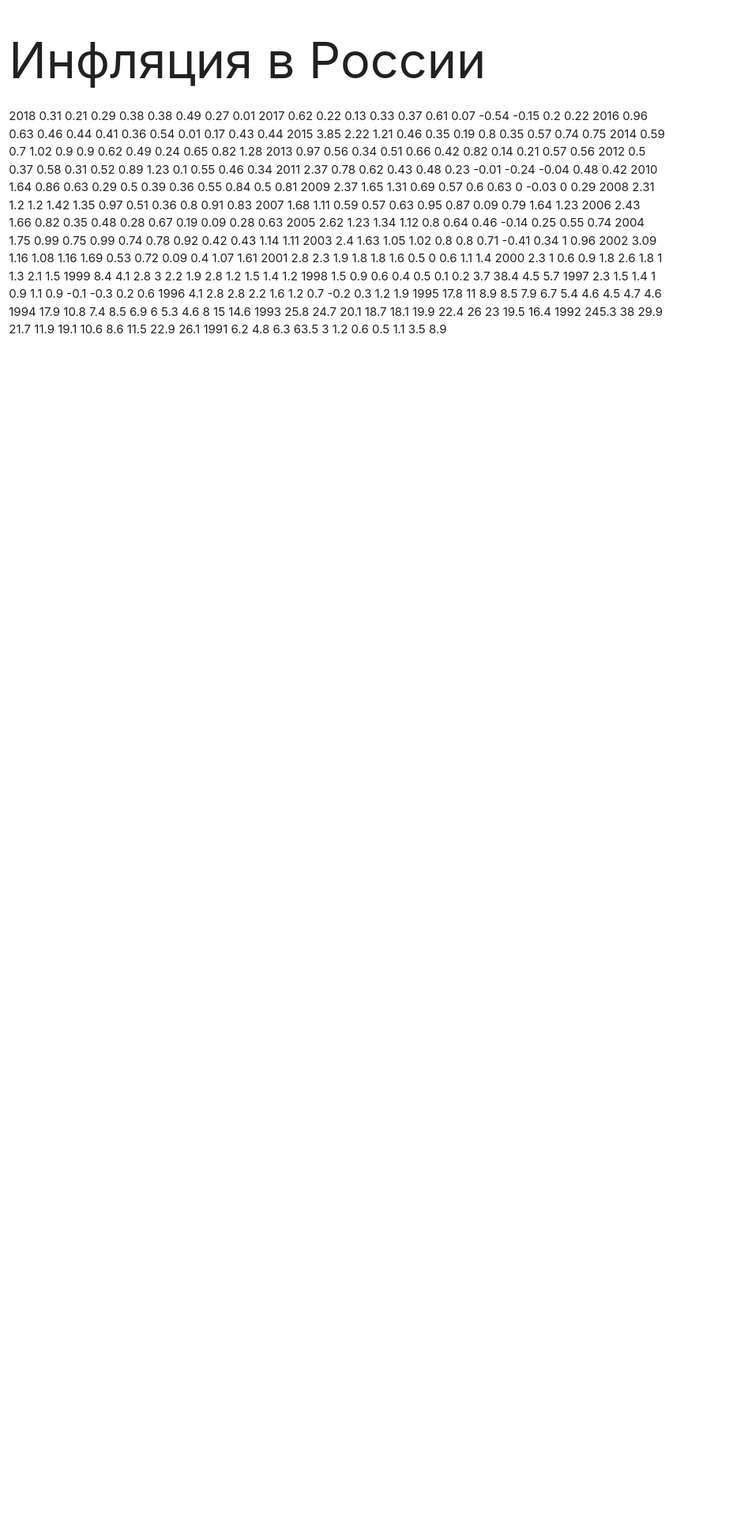
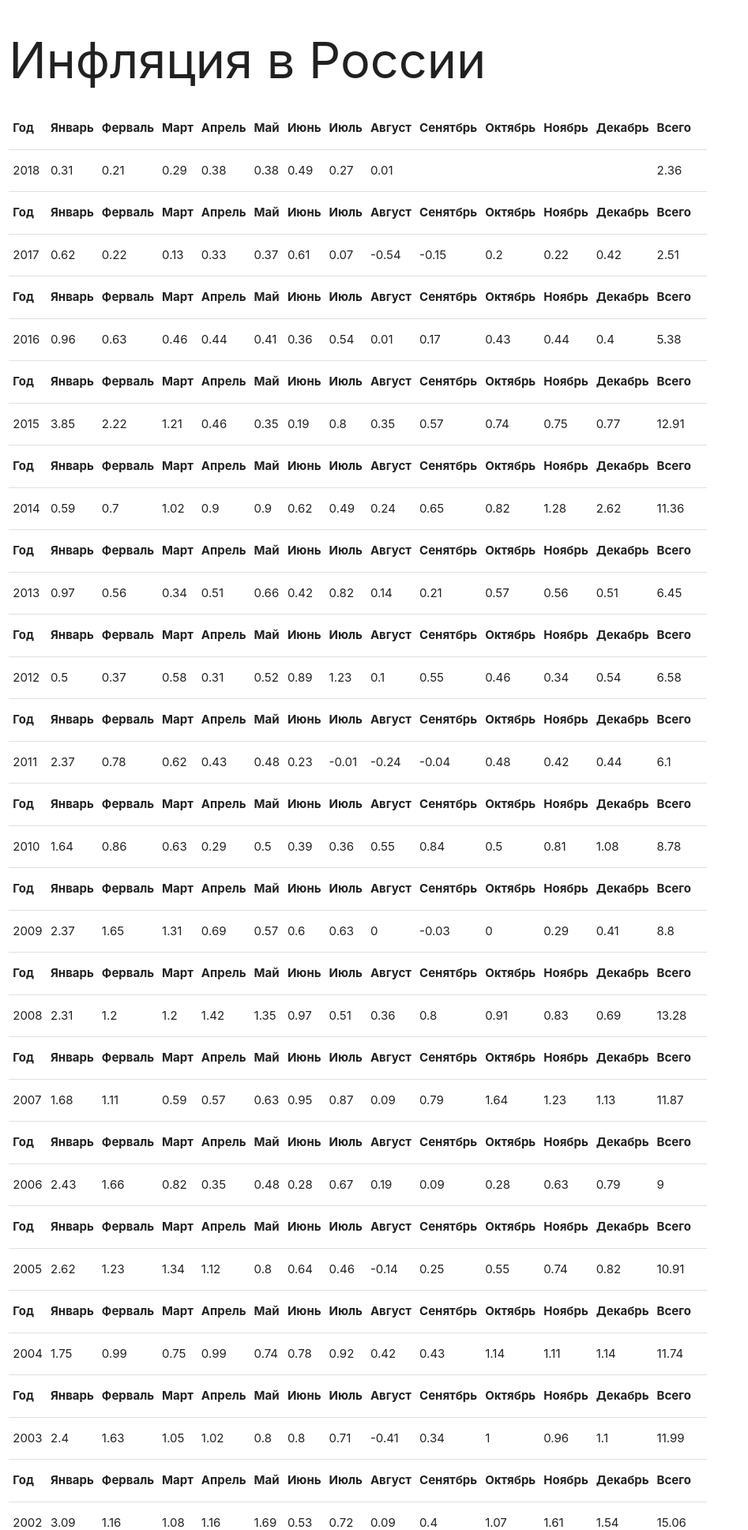
Before and after one commit to Ilyadevin/Dynamic_Templates, a Django app: page / in a window 1280 px wide. Shown: the top 1937 px of the page at 79% size, without its empty margins (0-947 px from the left). Before the commit the page ends 422 px from the top, so only its background shows below. Run offline with Django 3.2, Linux system fonts and the light colour scheme.

Commit message:
update task1

```diff
--- a/task1/app/templates/inflation.html
+++ b/task1/app/templates/inflation.html
@@ -17,8 +17,25 @@
       <div class="row">
         <h1 class="col s12">Инфляция в России</h1>
         <div class="col s12 m8">
+          <table>
             <tbody>
             {%for index in inflation%}
+              <tr>
+                <th>Год</th>
+                <th>Январь</th>
+                <th>Ферваль</th>
+                <th>Март</th>
+                <th>Апрель</th>
+                <th>Май</th>
+                <th>Июнь</th>
+                <th>Июль</th>
+                <th>Август</th>
+                <th>Сенятбрь</th>
+                <th>Октябрь</th>
+                <th>Ноябрь</th>
+                <th>Декабрь</th>
+                <th>Всего</th>
+              </tr>
             <tr>
                   <td>{{ index.year }}</td>
                   <td>{{ index.jan }}</td>
@@ -32,10 +49,12 @@
                   <td>{{ index.sep }}</td>
                   <td>{{ index.oct }}</td>
                   <td>{{ index.nov }}</td>
-            <td>{{ index.dec }}</td>
+                  <td>{{ index.des }}</td>
+                  <td> {{ index.sum }}</td>
               </tr>
               {% endfor %}
               </tbody>
+          </table>
         </div>
       </div>
     {% endblock %}
```
Lines whose indentation alone changed are shown as unchanged.
